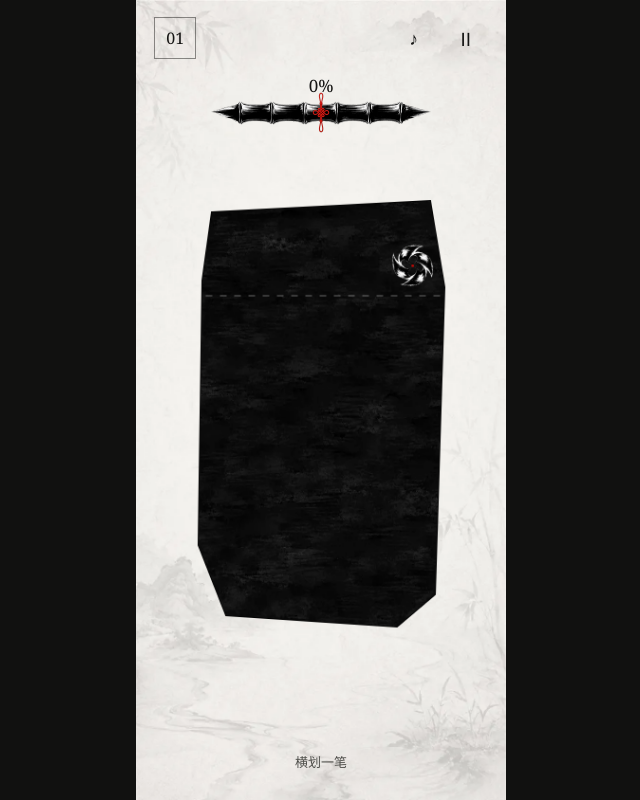
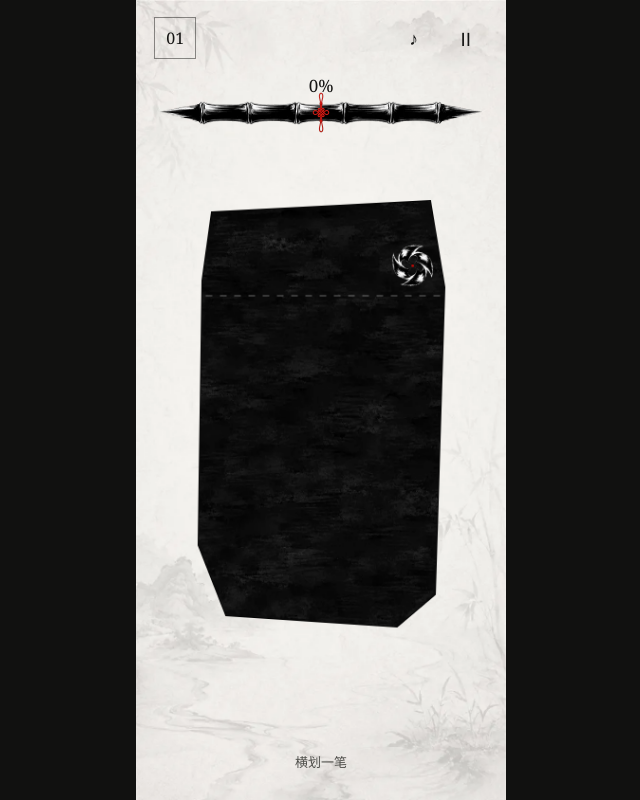
Before and after one commit to lixueqin0808-bot/yibiliubai, a website built with Vite: page v2/index.html in a window 1280 px wide. Shown: the whole page, without its empty margins (319-959 px from the left). Built offline with nearby package versions, Linux system fonts and the light colour scheme.

Commit message:
fix(v2): widen progress rail

```diff
--- a/v2/src/styles.css
+++ b/v2/src/styles.css
@@ -101,7 +101,7 @@ canvas {
 
 .progress {
   position: absolute;
-  inset: 74px 74px auto;
+  inset: 74px 6% auto;
   color: var(--ink);
   pointer-events: none;
 }
```
